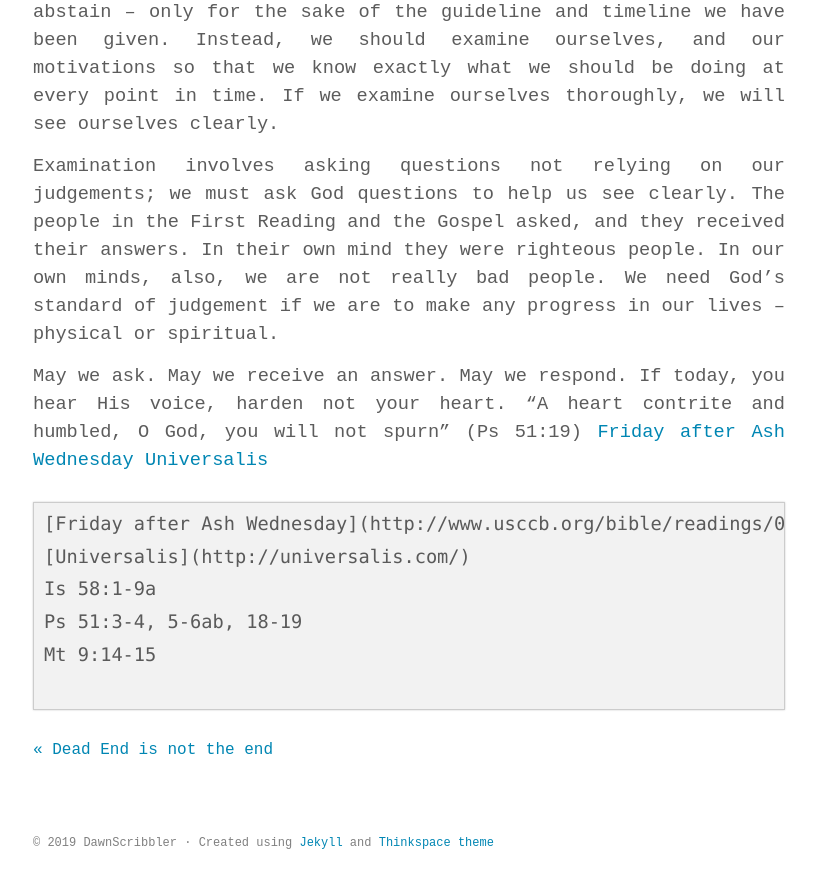
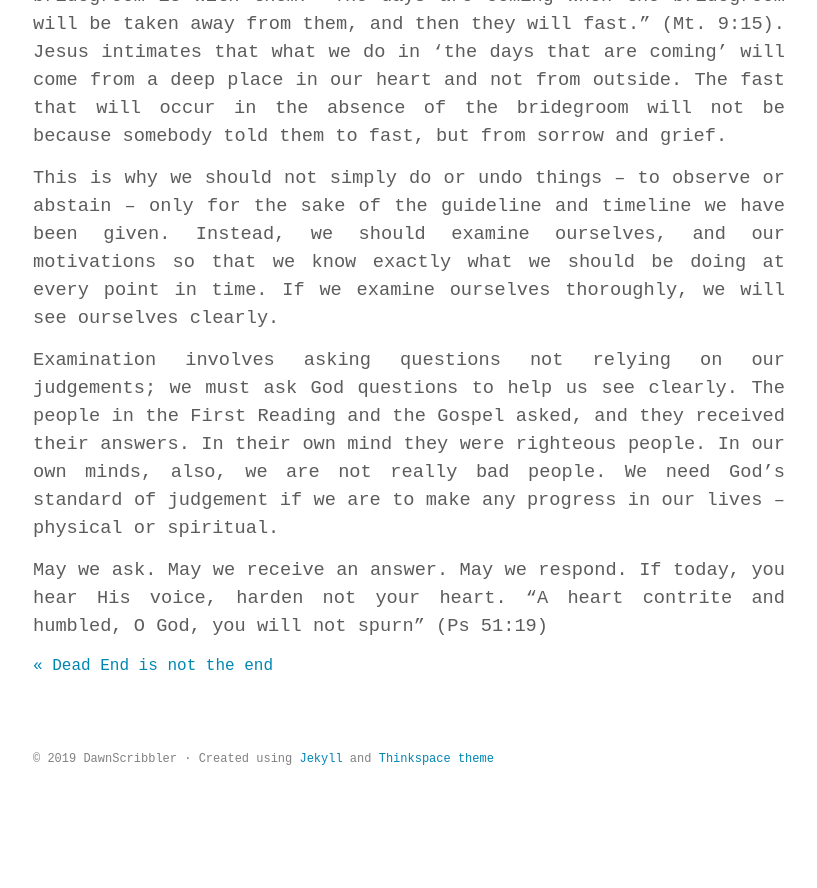
Before and after one commit to soulatcrossroad/dawnscribbler.github.io, a Jekyll site: the page built from _posts/2019-03-08-as-if-they-did-righteousness.md, in a window 1280 px wide and 900 px high, scrolled down 1496 px. Shown: the top 888 px of the window, without its empty margins (231-1048 px from the left). Built offline with Jekyll 4.4.1, drawn with Linux system fonts in a browser that asks for light colours; some web fonts are replaced; after the commit the page ends 2312 px from its top, so only the background shows below that; some of the changed text lies outside the part shown.

Commit message:
Update 2019-03-08-as-if-they-did-righteousness.md

````diff
--- a/_posts/2019-03-08-as-if-they-did-righteousness.md
+++ b/_posts/2019-03-08-as-if-they-did-righteousness.md
@@ -6,7 +6,13 @@
 keywords: "fasting, healing, Lent"
 ---
 
+[Friday after Ash Wednesday](http://www.usccb.org/bible/readings/030819.cfm)
 
+```
+Is 58:1-9a
+Ps 51:3-4, 5-6ab, 18-19
+Mt 9:14-15
+```
 It is possible that we feel overburdened by the weight of the observances for Lent. This could be because we, like the people in the First Reading, feel like it serves no purpose as God doesn’t seem to be listening or acting in our favour. Even if we do manage to do something for Lent, our motivation might not be so pure either; it is possible that we do it so that we can use it as a bargaining chip for our later dealings with God.
 
 There are some bad things we do because nobody “significant” is looking at us, and lots more we do because it feels like God is not looking at us. Even when we realise that we are wrong, we drag our feet to make amends because the consequences are not immediate. But God does see. And He says nothing. Unless He is asked.
@@ -24,13 +30,3 @@
 Examination involves asking questions not relying on our judgements; we must ask God questions to help us see clearly. The people in the First Reading and the Gospel asked, and they received their answers. In their own mind they were righteous people. In our own minds, also, we are not really bad people. We need God’s standard of judgement if we are to make any progress in our lives – physical or spiritual.
 
 May we ask. May we receive an answer. May we respond. If today, you hear His voice, harden not your heart. “A heart contrite and humbled, O God, you will not spurn” (Ps 51:19)
-[Friday after Ash Wednesday](http://www.usccb.org/bible/readings/030819.cfm)
-[Universalis](http://universalis.com/)
-```
-[Friday after Ash Wednesday](http://www.usccb.org/bible/readings/030819.cfm)
-[Universalis](http://universalis.com/)
-Is 58:1-9a
-Ps 51:3-4, 5-6ab, 18-19
-Mt 9:14-15
-
-```
````
